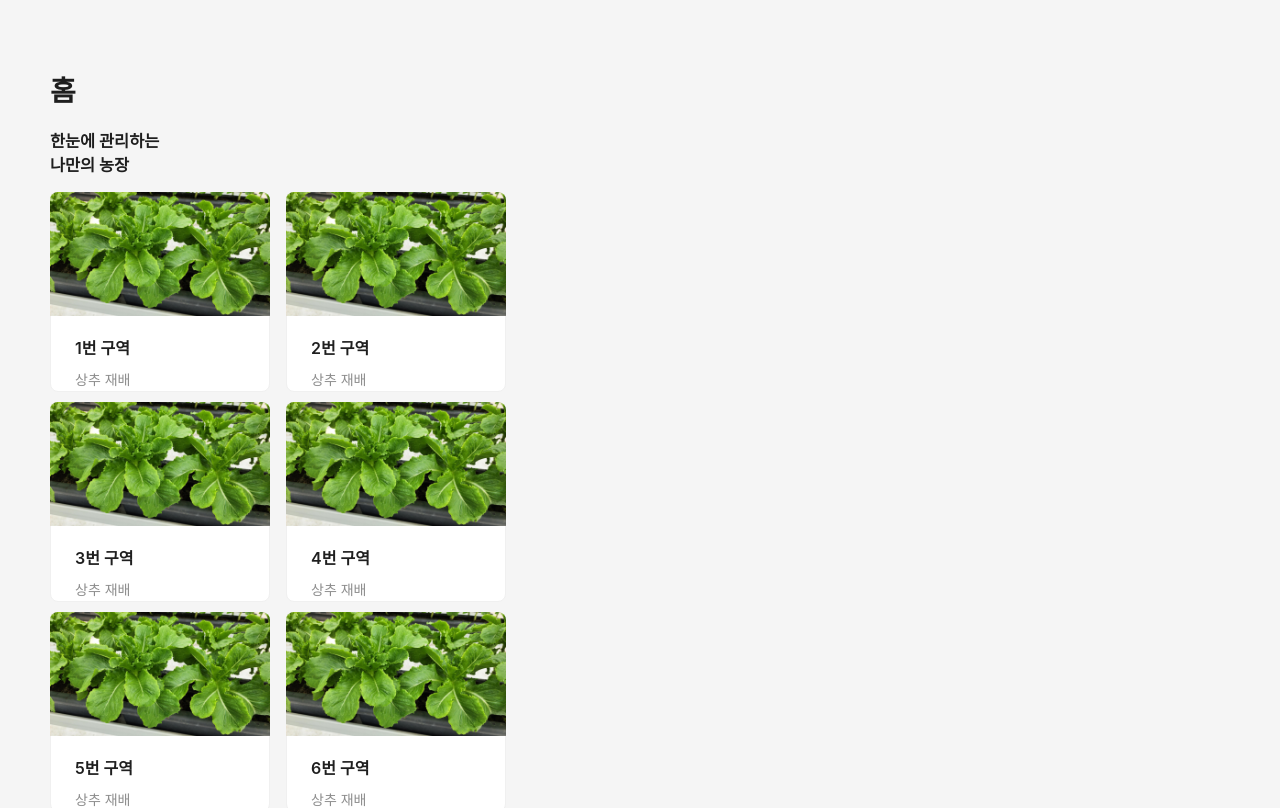
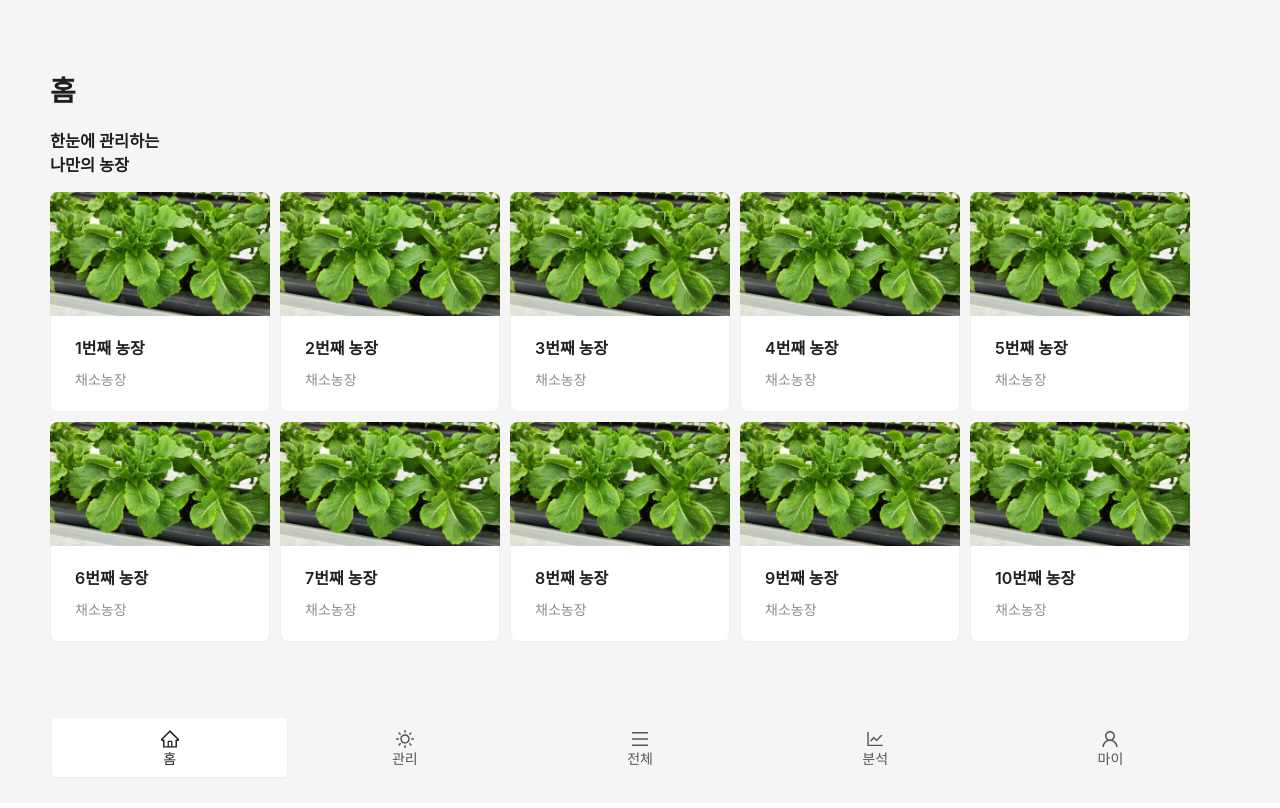
Before and after one commit to We-Ki/Frontend, a React (Create React App) app: page / in a window 1280 px wide. Shown: the top 808 px of the page. Built offline with nearby package versions, Linux system fonts and the light colour scheme.

Commit message:
Farm List Refactoring

```diff
--- /dev/null
+++ b/src/components/FarmList/FarmItem.jsx
@@ -0,0 +1,22 @@
+import React from "react";
+import { Card } from "antd";
+
+const { Meta } = Card;
+
+const FarmItem = ({ image, title, description }) => {
+  return (
+    <Card
+      hoverable
+      style={{ width: 220 }}
+      cover={<img alt="example" src={image} />}
+    >
+      <Meta title={title} description={description} />
+    </Card>
+  );
+};
+
+FarmItem.defaultProps = {
+  image: "plant.jpg",
+};
+
+export default FarmItem;
--- /dev/null
+++ b/src/components/FarmList/FarmList.css
@@ -0,0 +1,5 @@
+.FarmList {
+  display: flex;
+  flex-wrap: wrap;
+  gap: 10px;
+}
--- /dev/null
+++ b/src/components/FarmList/FarmList.jsx
@@ -0,0 +1,17 @@
+import React from "react";
+import FarmItem from "./FarmItem";
+import "./FarmList.css";
+
+const FarmList = () => {
+  return (
+    <div className="FarmList">
+      {[...Array(10)].map((_, index) => {
+        return (
+          <FarmItem title={`${index + 1}번째 농장`} description={"채소농장"} />
+        );
+      })}
+    </div>
+  );
+};
+
+export default FarmList;
--- a/src/pages/Home.jsx
+++ b/src/pages/Home.jsx
@@ -1,7 +1,5 @@
 import React from "react";
-import { Card } from "antd";
-
-const { Meta } = Card;
+import FarmList from "../components/FarmList/FarmList";
 
 const Home = () => (
   <>
@@ -10,54 +8,7 @@ const Home = () => (
       한눈에 관리하는
       <br /> 나만의 농장
     </h3>
-    <div style={{ display: "flex", gap: "16px", marginBottom: "10px" }}>
-      <Card
-        hoverable
-        style={{ width: 220, height: 200 }}
-        cover={<img alt="example" src="plant.jpg" />}
-      >
-        <Meta title="1번 구역" description="상추 재배" />
-      </Card>
-      <Card
-        hoverable
-        style={{ width: 220, height: 200 }}
-        cover={<img alt="example" src="plant.jpg" />}
-      >
-        <Meta title="2번 구역" description="상추 재배" />
-      </Card>
-    </div>
-    <div style={{ display: "flex", gap: "16px", marginBottom: "10px" }}>
-      <Card
-        hoverable
-        style={{ width: 220, height: 200 }}
-        cover={<img alt="example" src="plant.jpg" />}
-      >
-        <Meta title="3번 구역" description="상추 재배" />
-      </Card>
-      <Card
-        hoverable
-        style={{ width: 220, height: 200 }}
-        cover={<img alt="example" src="plant.jpg" />}
-      >
-        <Meta title="4번 구역" description="상추 재배" />
-      </Card>
-    </div>
-    <div style={{ display: "flex", gap: "16px", marginBottom: "10px" }}>
-      <Card
-        hoverable
-        style={{ width: 220, height: 200 }}
-        cover={<img alt="example" src="plant.jpg" />}
-      >
-        <Meta title="5번 구역" description="상추 재배" />
-      </Card>
-      <Card
-        hoverable
-        style={{ width: 220, height: 200 }}
-        cover={<img alt="example" src="plant.jpg" />}
-      >
-        <Meta title="6번 구역" description="상추 재배" />
-      </Card>
-    </div>
+    <FarmList />
   </>
 );
 
```
Also changed, not shown: src/components/CardWithImage.jsx (added, +22 -0 lines).
